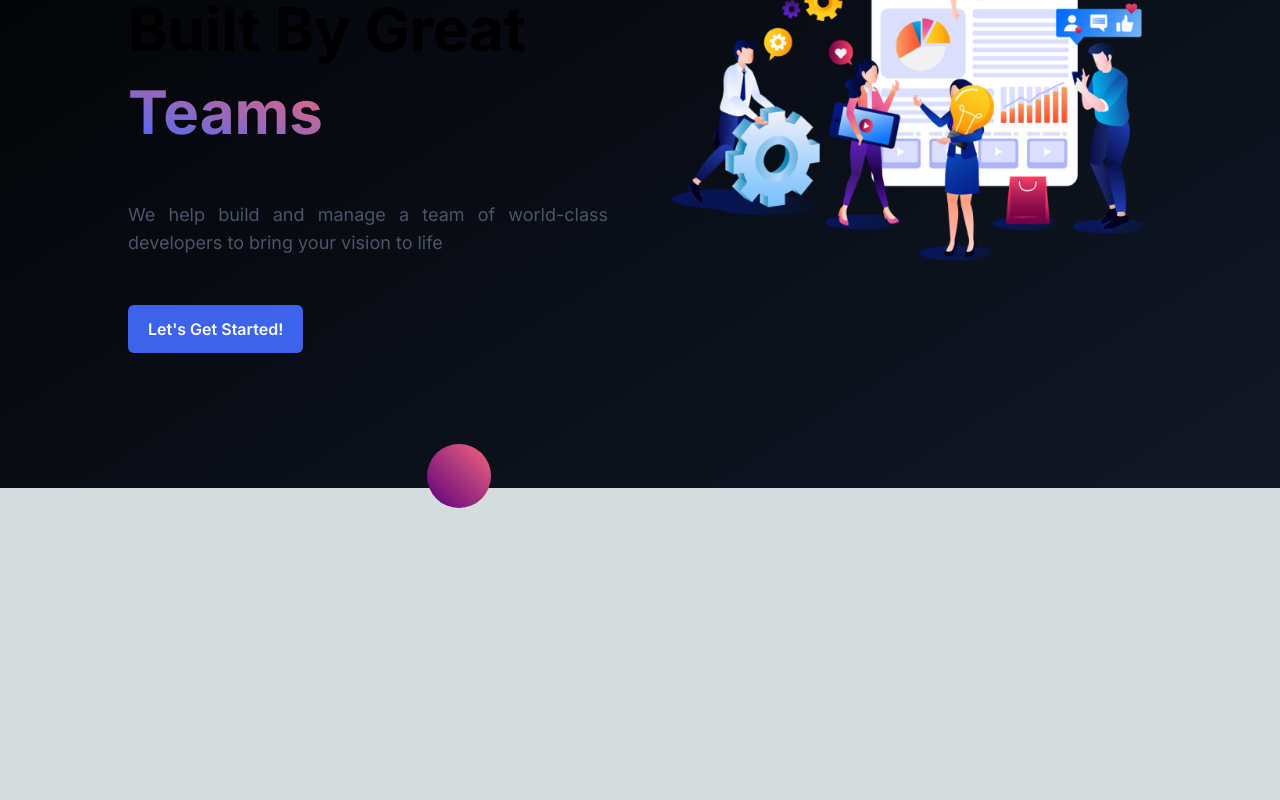
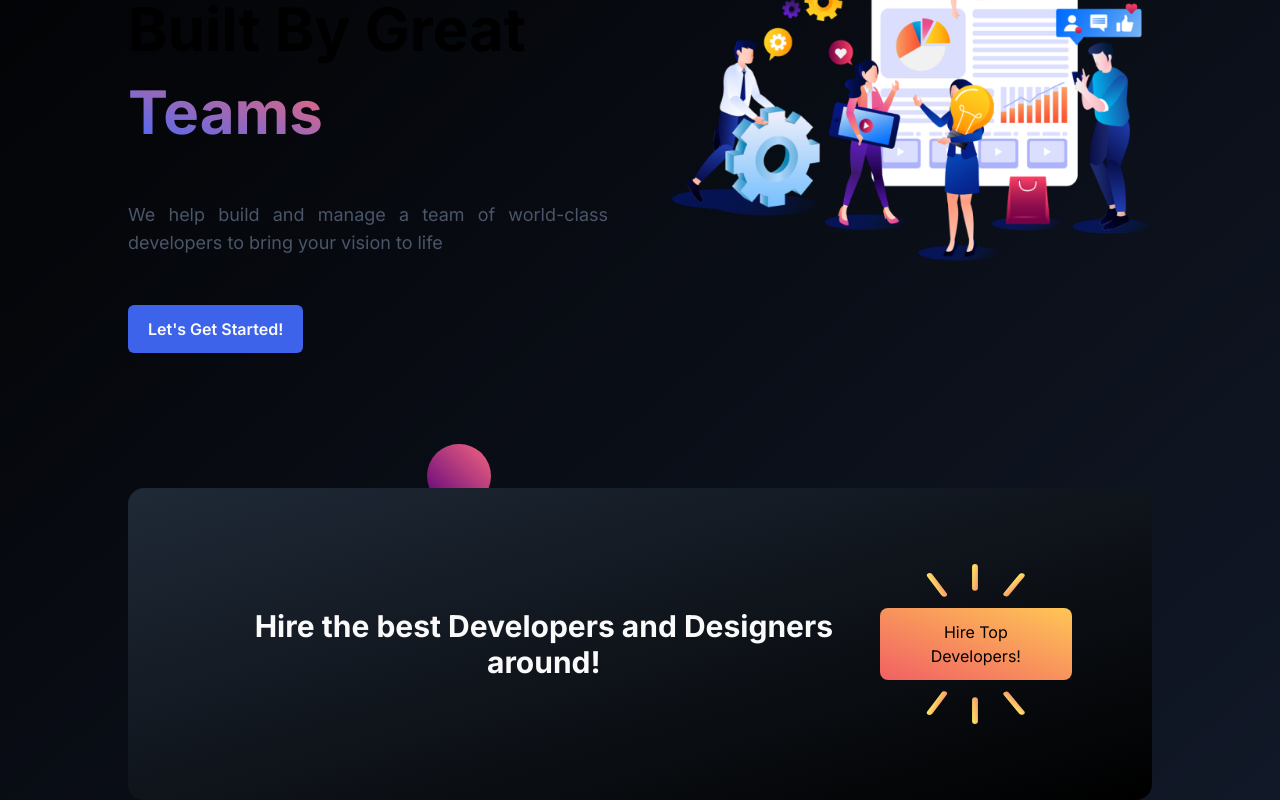
Before and after one commit to LedgerChirp/Ledgerchirp, a Next.js app: page / in a window 1280 px wide. Shown: the part 312-1112 px from the top of the page. Before the commit the page ends 820 px from the top, so only its background shows below. Built offline with nearby package versions, Linux system fonts and the light colour scheme; a web font is replaced by a local one.

Commit message:
added hire section

```diff
--- a/app/page.tsx
+++ b/app/page.tsx
@@ -1,12 +1,14 @@
 import Navbar from "@/components/Navigation/Navbar";
 import Landing from "@/components/Hero/Landing";
 import Image from "next/image";
+import Hire from "@/components/Hire/Hire";
 
 export default function Home() {
   return (
     <main className="bg-gradient-to-br w-full h-full from-black to-gray-900">
       <Navbar />
       <Landing />
+      <Hire />
     </main>
   );
 }
--- /dev/null
+++ b/components/Hire/Hire.tsx
@@ -0,0 +1,26 @@
+import React from "react";
+import Image from "next/image";
+const Hire = () => {
+  return (
+    <div
+      id="hire"
+      className="w-[80%] relative md:h-[50%] mx-auto bg-gradient-to-tl md:p-20 from-black to-gray-800 md:flex justify-between items-center rounded-2xl"
+    >
+      <h1 className="text-[#FAFAFA] text-center md:text-3xl font-bold py-10">
+        Hire the best Developers and Designers around!
+      </h1>
+      <Image
+        src={"/glare.svg"}
+        width={100}
+        height={100}
+        className="md:w-40 md:h-40 w-20 h-20 absolute md:right-[6rem] right-10"
+        alt="glare"
+      />
+      <button className="bg-gradient-to-tr from-[#F16063] to-[#FFC656] rounded-lg text-xs md:text-base py-2 px-4 md:py-3 md:px-5">
+        Hire Top Developers!
+      </button>
+    </div>
+  );
+};
+
+export default Hire;
--- a/components/Navigation/Navbar.tsx
+++ b/components/Navigation/Navbar.tsx
@@ -44,10 +44,10 @@ const Navbar = () => {
         {Links &&
           Links.map((value, id) => {
             return (
-              <div key={id}>
-                <Link href={value.link} className="hover:text-blue-400">
+              <div key={id} className="group">
+                <Link href={value.link} className="hover:text-cyan-400">
                   {value.name}
-                  <div className="rounded-full w-1 h-1 hover:visible mx-auto hidden bg-white" />
+                  <div className="rounded-full w-1 h-1 group-hover:visible invisible  mx-auto bg-white" />
                 </Link>
               </div>
             );
```
Also changed, not shown: public/glare.svg (added), 1 other file (tests, documents, lock files or other folders).
